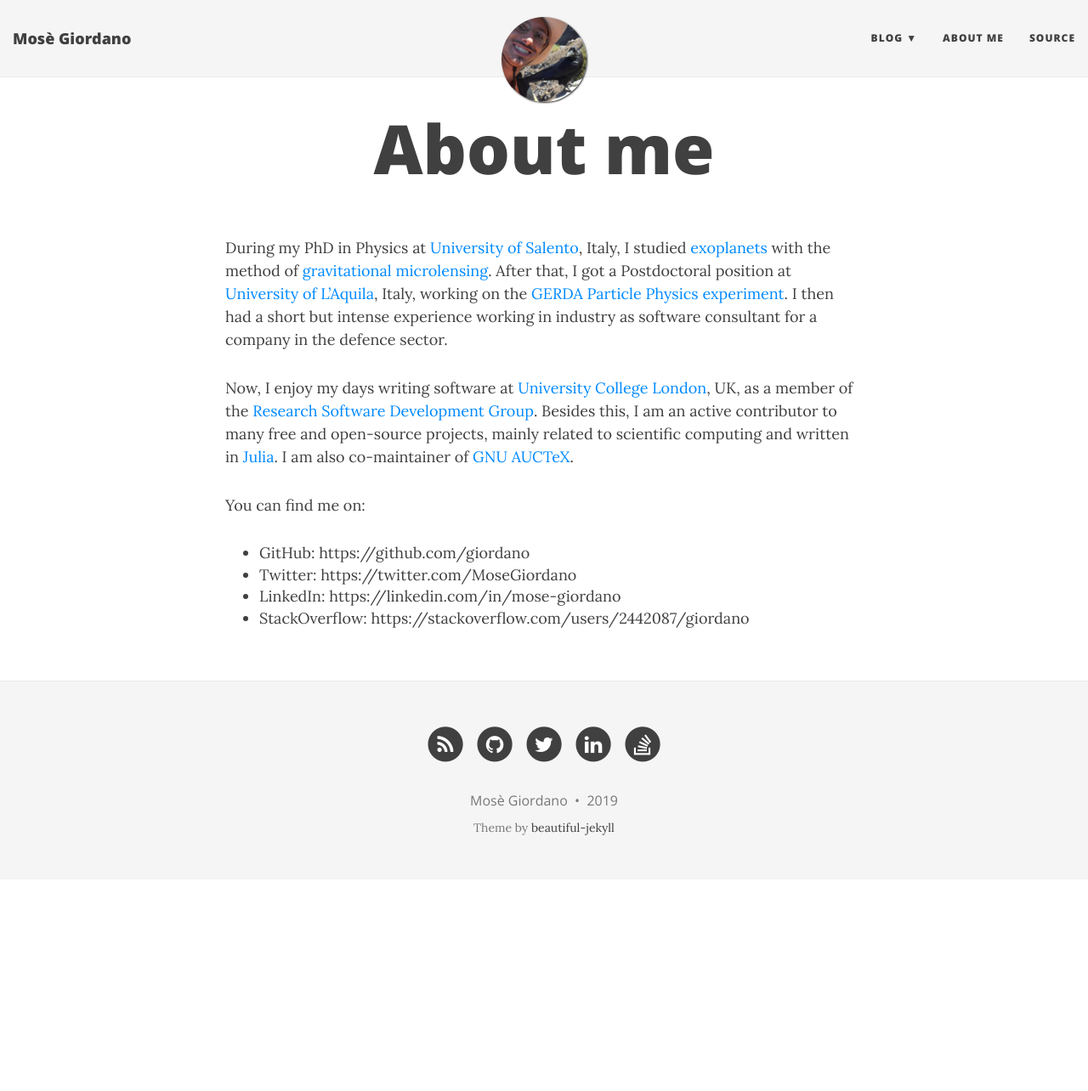
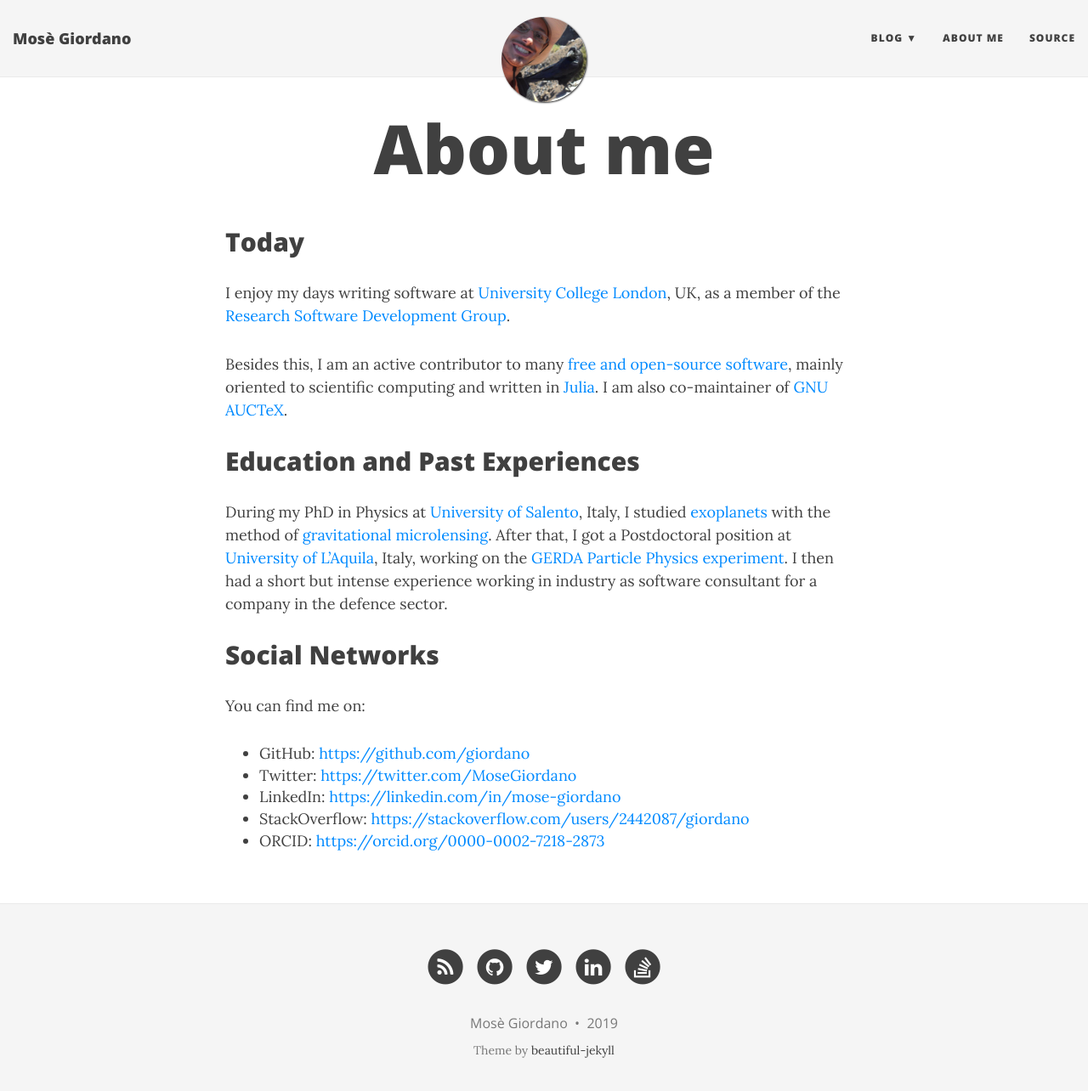
Before and after one commit to giordano/giordano.github.io, a Jekyll site: the page built from aboutme.md, in a window 1280 px wide and 1297 px high. Shown: the top 1284 px of the window at 85% size. Built offline with Jekyll 4.4.1, drawn with Linux system fonts in a browser that asks for light colours; nearby versions of some CDN libraries; some of the changed lines change nothing that is shown.

Commit message:
Reorganize aboutme page

```diff
--- a/aboutme.md
+++ b/aboutme.md
@@ -2,6 +2,20 @@
 layout: page
 title: About me
 ---
+
+## Today
+
+I enjoy my days writing software at [University College
+London](https://www.ucl.ac.uk), UK, as a member of the [Research Software
+Development
+Group](https://www.ucl.ac.uk/isd/services/research-it/research-software).
+
+Besides this, I am an active contributor to many [free and open-source
+software](https://en.wikipedia.org/wiki/Free_and_open-source_software), mainly
+oriented to scientific computing and written in [Julia](https://julialang.org/).
+I am also co-maintainer of [GNU AUCTeX](https://www.gnu.org/software/auctex/).
+
+## Education and Past Experiences
 
 During my PhD in Physics at [University of Salento](https://www.unisalento.it/),
 Italy, I studied [exoplanets](https://en.wikipedia.org/wiki/Exoplanet) with the
@@ -14,18 +28,12 @@ experiment](https://en.wikipedia.org/wiki/Germanium_Detector_Array). I then had
 a short but intense experience working in industry as software consultant for a
 company in the defence sector.
 
-Now, I enjoy my days writing software at [University College
-London](https://www.ucl.ac.uk), UK, as a member of the [Research Software
-Development
-Group](https://www.ucl.ac.uk/isd/services/research-it/research-software).
-Besides this, I am an active contributor to many free and open-source projects,
-mainly related to scientific computing and written in
-[Julia](https://julialang.org/).  I am also co-maintainer of [GNU
-AUCTeX](https://www.gnu.org/software/auctex/).
+## Social Networks
 
 You can find me on:
 
-* GitHub: https://github.com/giordano
-* Twitter: https://twitter.com/MoseGiordano
-* LinkedIn: https://linkedin.com/in/mose-giordano
-* StackOverflow: https://stackoverflow.com/users/2442087/giordano
+* GitHub: <https://github.com/giordano>
+* Twitter: <https://twitter.com/MoseGiordano>
+* LinkedIn: <https://linkedin.com/in/mose-giordano>
+* StackOverflow: <https://stackoverflow.com/users/2442087/giordano>
+* ORCID: <https://orcid.org/0000-0002-7218-2873>
```
